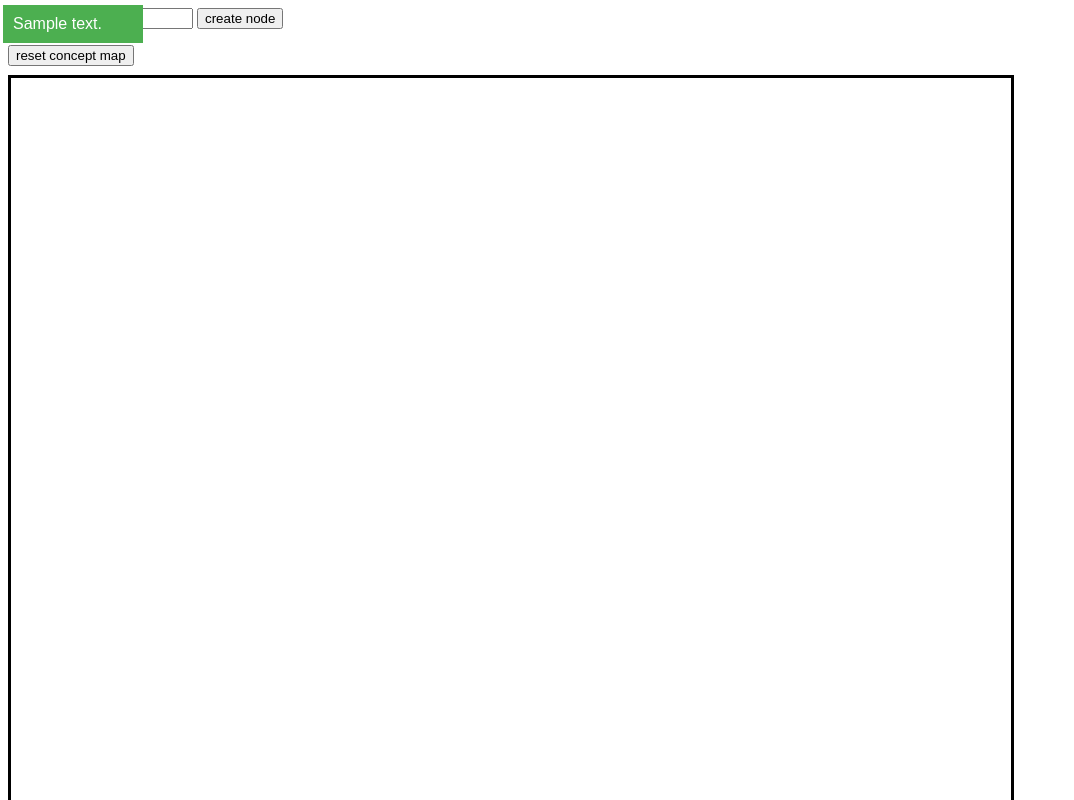
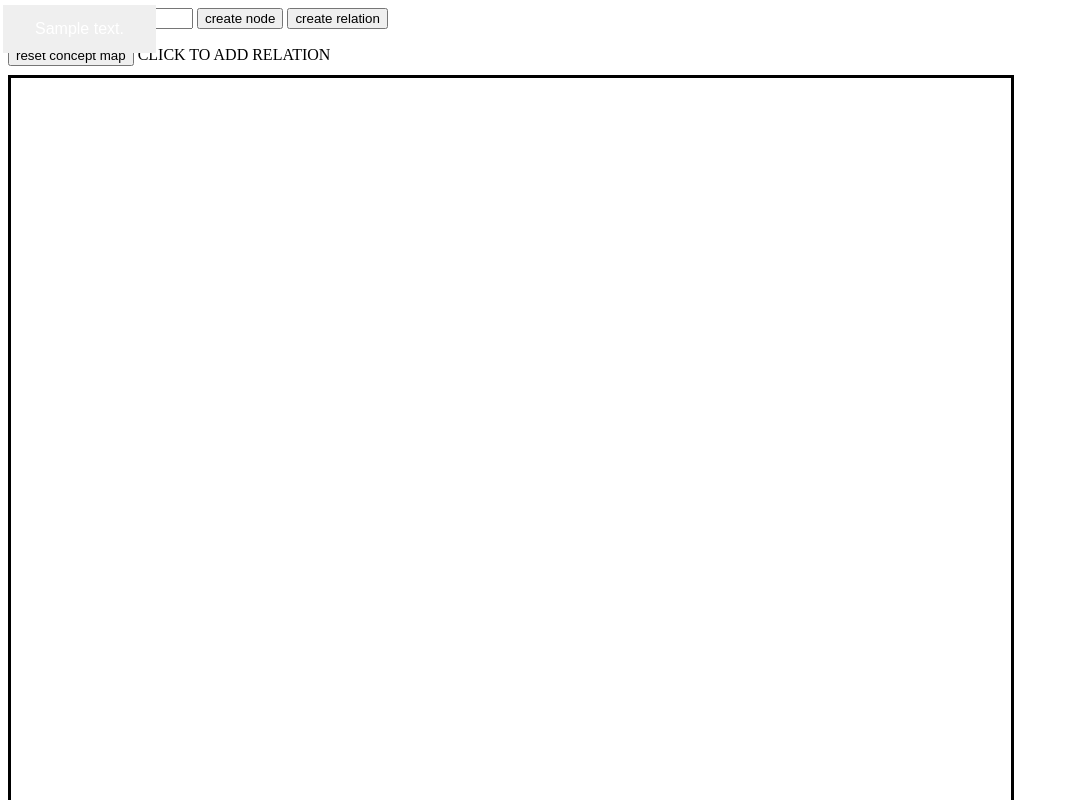
Before and after one commit to chxclyde/sure_starter, a Django app: page /mindmap/ in a window 1280 px wide. Shown: the whole page, without its empty margins (0-1074 px from the left). Run offline with Django 4.2, Linux system fonts and the light colour scheme; tables that the repository leaves empty hold one stand-in row (values such as "Sample post").

Commit message:
add relation

```diff
--- a/mindmap/models.py
+++ b/mindmap/models.py
@@ -3,21 +3,12 @@
 # Create your models here.
 
 
-class Question(models.Model):
-    question_text = models.CharField(max_length=200)
-    pub_date = models.DateTimeField('date published')
-    value = models.IntegerField(default= 0)
 
-
-class Choice(models.Model):
-    question = models.ForeignKey(Question, on_delete=models.CASCADE)
-    choice_text = models.CharField(max_length=200)
-    votes = models.IntegerField(default=0)
 class Node(models.Model):
     text = models.CharField(max_length= 100)
     x = models.IntegerField()
     y = models.IntegerField()
-
+    type = models.CharField(max_length=100)
 
 class Relation(models.Model):
     node1=models.IntegerField()
--- a/mindmap/templates/mindmap/index.html
+++ b/mindmap/templates/mindmap/index.html
@@ -11,7 +11,7 @@
         cursor: pointer;
     }
 
-    .button1 {
+    .node {
         background-color: #4CAF50;
         display: flex;
         flex-wrap: wrap;
@@ -19,11 +19,16 @@
         padding: 10px;
     }
 
-    /* Green */
-    .button2 {
-        background-color: #008CBA;
+    /* node button */
+    .relation {
+        background-color: #4CAF50;
+        display: flex;
+        flex-wrap: wrap;
+        width: 140px;
+        padding: 10px;
+        border-radius: 85%;
     }
-    /* Blue */
+    /* relation button */
     span {
         display: block;
         margin: 0;
@@ -35,6 +40,7 @@
     {% csrf_token %}
     <input type="text" name="text" required />
     <input type="submit" name="create node" value="create node" />
+    <input type="submit" name="create middle" value="create relation" />
 </form>
 <button onclick="reset()"> reset concept map </button>
 <script>
@@ -53,7 +59,7 @@
 </script>
 {% if is_add_node %}
     {% load static %}
-    CLICK TO ADD NODES
+    CLICK TO ADD {{add_type}}
     <script src="{% static 'js/mouse.js' %}"></script>
     {% endif %}
 <div style="width:1000;height: 1000; border-style: solid; top: 75; position: fixed;" >
@@ -68,7 +74,7 @@
 
 
     {% for node in nodes %}
-    <button class="button button1" style="position:fixed; left: {{node.x }} ; top:{{node.y}}"
+    <button class="button {{node.type}}" style="position:fixed; left: {{node.x }} ; top:{{node.y}}"
         onclick="myFunction{{node.id}}()">{{node.text}}</button>
     <script>
         function myFunction{{ node.id }}(){
--- a/mindmap/views.py
+++ b/mindmap/views.py
@@ -20,21 +20,24 @@
     nodes = list(Node.objects.all().values())
     rela = Relation.objects.all().values()
     rela = list(rela.values())
-    print(rela)
+
     for this_rela in rela:
         node1 = Node.objects.get(pk=this_rela['node1']).__dict__
         node2 = Node.objects.get(pk=this_rela['node2']).__dict__
         line = {"x1":node1["x"]+60 ,"y1":node1["y"]-50 , "x2":node2["x"]+60,"y2":node2["y"]-50}
         lines.append(line)
     context = {'nodes': nodes, 'addnode_url': "mindmap/addnode",
-               "is_add_node": is_add_node[0],"lines":lines}
+               "is_add_node": is_add_node[0],"lines":lines,"add_type": is_add_node[-1].upper() }
 
     return HttpResponse(render(request, template_name, context))
 
 
 def addnode(request):
     global is_add_node
-    is_add_node = [True, request.POST.get('text')]
+    if 'create node' in request.POST.dict():
+        is_add_node = [True, request.POST.get('text'), "node"  ]
+    else:
+        is_add_node = [True, request.POST.get('text'), "relation"  ]
     return redirect("/mindmap/")
 
 
@@ -42,7 +45,8 @@
 def addnode_put(request):
     global is_add_node
     body = json.loads(request.body)
-    n = Node(text=is_add_node[1], x=body["mousex"], y=body["mousey"]-50)
+    print(is_add_node)
+    n = Node(text=is_add_node[1], x=body["mousex"], y=body["mousey"]-50,type=is_add_node[2] )
     n.save()
     if request.method == 'POST':
         response = redirect("/mindmap/")
@@ -59,7 +63,6 @@
         node1 = relation.pop()
         node2 = relation.pop()
         node1,node2 = (min(node1,node2) , max(node1,node2))
-
         r = Relation(node1=node1,node2=node2)
         r.save()
 
```
Also changed, not shown: mindmap/migrations/0006_delete_choice_delete_question.py (added), mindmap/migrations/0007_node_type.py (added).
